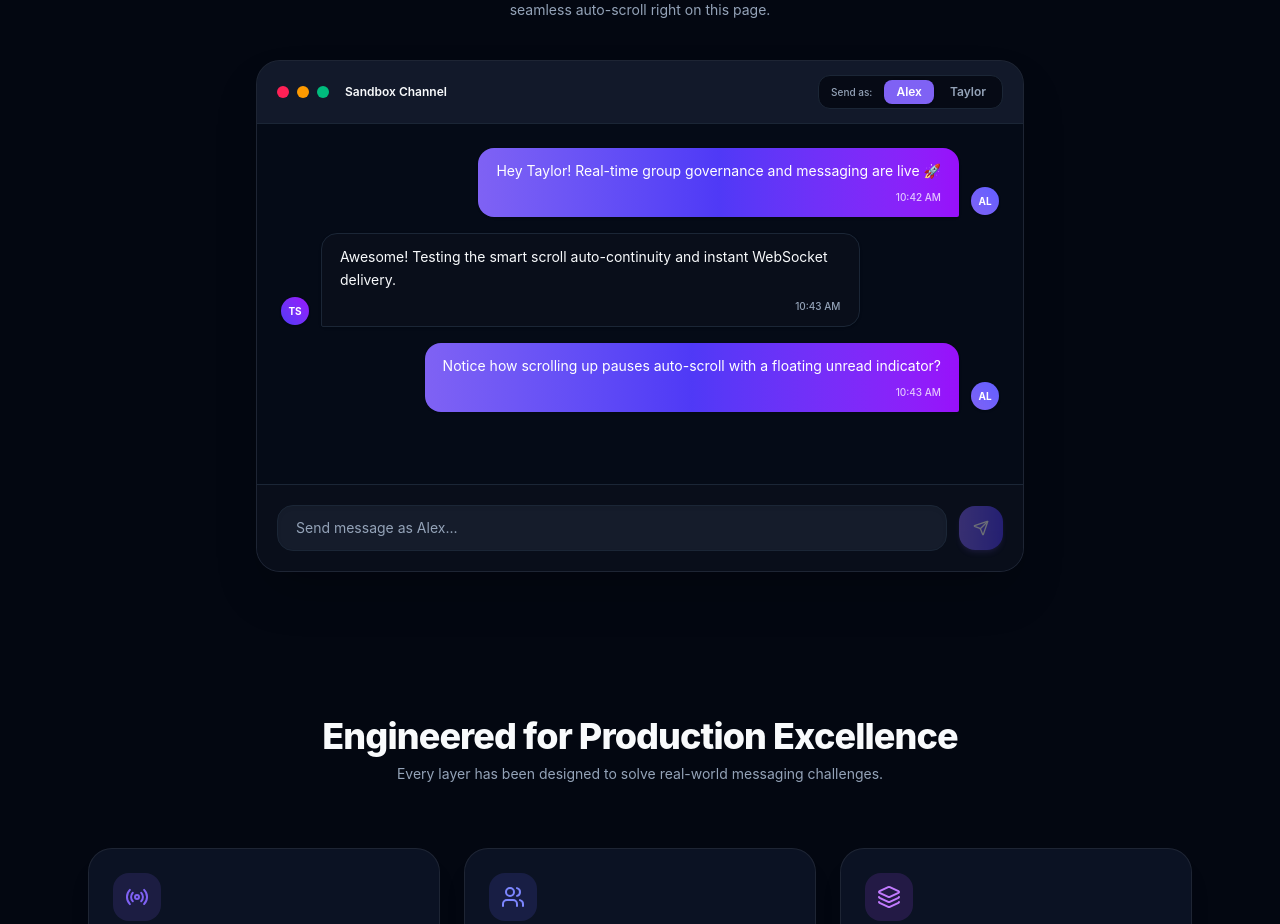
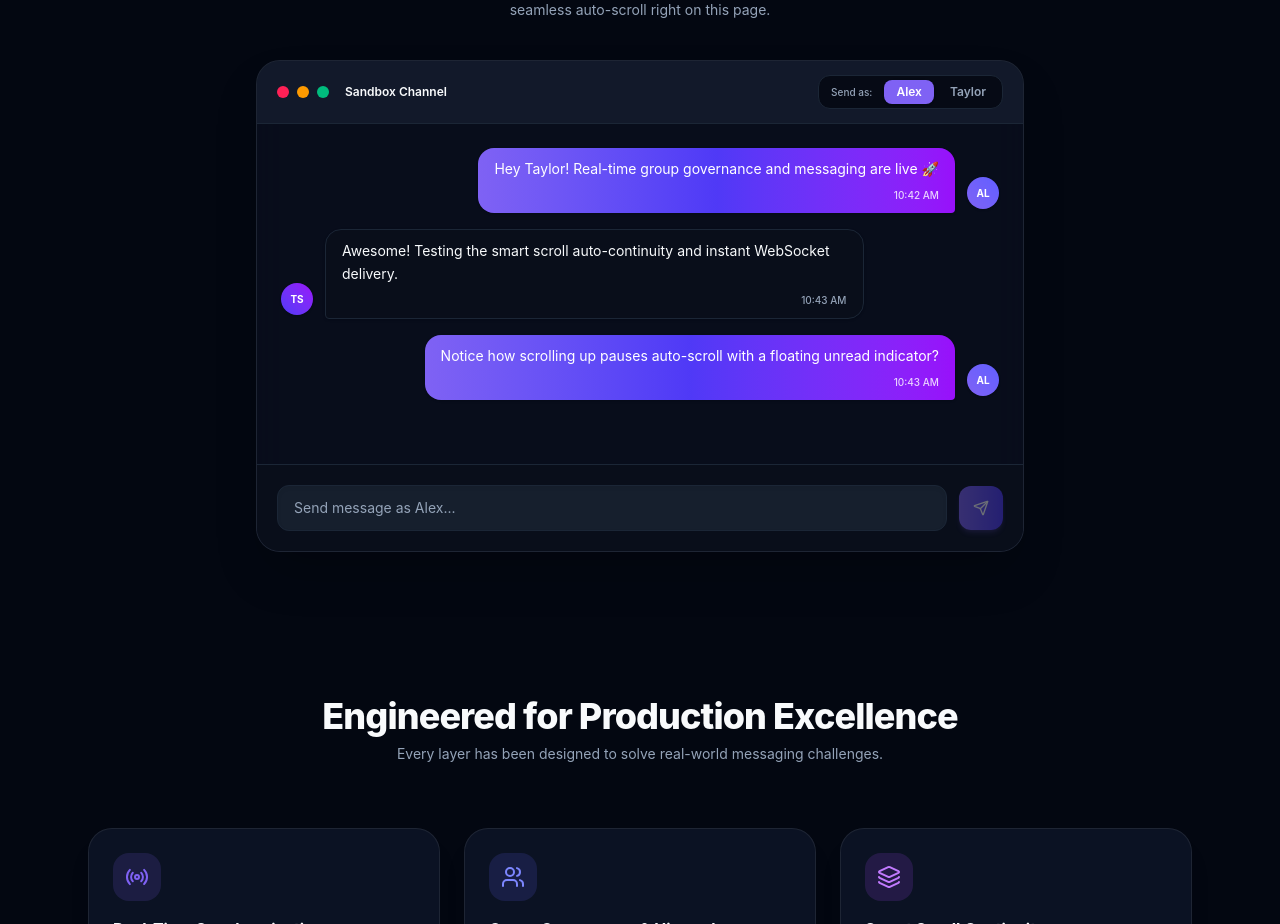
Before and after one commit to dev-abib/home-assignment, a Next.js app in the folder frontend/: page / in a window 1280 px wide. Shown: the part 923-1847 px from the top of the page. Built offline with nearby package versions, Linux system fonts and the light colour scheme; no server answers.

Commit message:
fix(ui): restructure sandbox footer with dedicated card padding and standard Tailwind classes

```diff
--- a/frontend/src/app/page.tsx
+++ b/frontend/src/app/page.tsx
@@ -269,7 +269,7 @@ export default function LandingPage() {
           {/* Simulator Message Stream */}
           <div
             ref={simScrollRef}
-            className="h-[320px] sm:h-[360px] overflow-y-auto p-5 sm:p-6 pb-8 space-y-4 bg-background/60 scroll-smooth"
+            className="h-[340px] overflow-y-auto p-6 pb-6 space-y-4 bg-background/40 scroll-smooth"
           >
             {simMessages.map((msg) => {
               const isSelf = msg.sender === activePersona;
@@ -279,7 +279,7 @@ export default function LandingPage() {
                   className={`flex gap-3 ${isSelf ? "flex-row-reverse" : "flex-row"} animate-fade-in items-end`}
                 >
                   <div
-                    className={`w-7 h-7 rounded-full flex items-center justify-center text-[10px] font-bold text-white shrink-0 mb-0.5 shadow-sm ${
+                    className={`w-8 h-8 rounded-full flex items-center justify-center text-[10px] font-bold text-white shrink-0 mb-1 shadow-sm ${
                       msg.sender === "alex"
                         ? "bg-gradient-to-tr from-primary to-indigo-500"
                         : "bg-gradient-to-tr from-indigo-600 to-purple-600"
@@ -290,16 +290,16 @@ export default function LandingPage() {
 
                   <div className={`max-w-[75%] ${isSelf ? "items-end" : "items-start"}`}>
                     <div
-                      className={`px-4.5 py-3 rounded-2xl text-xs sm:text-sm leading-relaxed shadow-sm ${
+                      className={`px-4 py-2.5 rounded-2xl text-xs sm:text-sm leading-relaxed shadow-sm ${
                         isSelf
-                          ? "bg-gradient-to-r from-primary via-indigo-600 to-purple-600 text-white rounded-br-xs"
-                          : "bg-card border border-border text-foreground rounded-bl-xs"
+                          ? "bg-gradient-to-r from-primary via-indigo-600 to-purple-600 text-white rounded-br-sm"
+                          : "bg-card border border-border text-foreground rounded-bl-sm"
                       }`}
                     >
                       <p>{msg.text}</p>
                       <p
-                        className={`text-[9px] sm:text-[10px] mt-1.5 text-right font-medium ${
-                          isSelf ? "text-white/75" : "text-muted-foreground"
+                        className={`text-[10px] mt-1.5 text-right font-medium ${
+                          isSelf ? "text-white/80" : "text-muted-foreground"
                         }`}
                       >
                         {msg.time}
@@ -312,11 +312,11 @@ export default function LandingPage() {
 
             {/* Simulated Typing indicator */}
             {isTyping && (
-              <div className="flex items-center gap-2.5 text-muted-foreground text-xs animate-fade-in items-end pb-2">
-                <div className="w-7 h-7 rounded-full bg-secondary flex items-center justify-center text-[9px] font-bold shrink-0 mb-0.5">
+              <div className="flex items-center gap-2.5 text-muted-foreground text-xs animate-fade-in items-end pb-1">
+                <div className="w-8 h-8 rounded-full bg-secondary flex items-center justify-center text-[10px] font-bold shrink-0 mb-1">
                   {activePersona === "alex" ? "TS" : "AL"}
                 </div>
-                <div className="px-4 py-2.5 rounded-2xl bg-card border border-border flex items-center gap-1.5 shadow-sm">
+                <div className="px-4 py-2 rounded-2xl bg-card border border-border flex items-center gap-1.5 shadow-sm">
                   <span className="typing-dot" />
                   <span className="typing-dot" />
                   <span className="typing-dot" />
@@ -326,27 +326,29 @@ export default function LandingPage() {
           </div>
 
           {/* Simulator Input Footer */}
+          <div className="p-4 sm:p-5 border-t border-border bg-card">
             <form
               onSubmit={handleSimSend}
-            className="p-4 sm:p-5 border-t border-border/80 bg-card/95 flex items-center gap-3"
+              className="flex items-center gap-3"
             >
               <input
                 type="text"
                 placeholder={`Send message as ${activePersona === "alex" ? "Alex" : "Taylor"}...`}
                 value={simInput}
                 onChange={(e) => setSimInput(e.target.value)}
-              className="flex-1 bg-secondary/70 hover:bg-secondary/90 border border-border/80 rounded-2xl px-4.5 py-3 text-xs sm:text-sm text-foreground placeholder:text-muted-foreground focus:outline-none focus:ring-2 focus:ring-primary/40 focus:border-primary transition-all shadow-inner"
+                className="flex-1 bg-secondary/80 border border-border rounded-xl px-4 py-3 text-xs sm:text-sm text-foreground placeholder:text-muted-foreground focus:outline-none focus:ring-2 focus:ring-primary focus:border-transparent transition-all shadow-inner"
               />
 
               <button
                 type="submit"
                 disabled={!simInput.trim()}
-              className="w-11 h-11 rounded-2xl bg-gradient-to-r from-primary to-indigo-600 hover:from-primary-hover hover:to-indigo-700 text-white disabled:opacity-40 transition-all active:scale-95 shadow-md shadow-primary/25 flex items-center justify-center shrink-0 cursor-pointer disabled:cursor-not-allowed"
+                className="w-11 h-11 rounded-xl bg-gradient-to-r from-primary to-indigo-600 hover:from-primary-hover hover:to-indigo-700 text-white disabled:opacity-40 transition-all active:scale-95 shadow-md shadow-primary/25 flex items-center justify-center shrink-0 cursor-pointer disabled:cursor-not-allowed"
                 title="Send Message"
               >
                 <Send className="w-4 h-4" />
               </button>
             </form>
+          </div>
         </div>
       </section>
 
```
Lines whose indentation alone changed are shown as unchanged.
